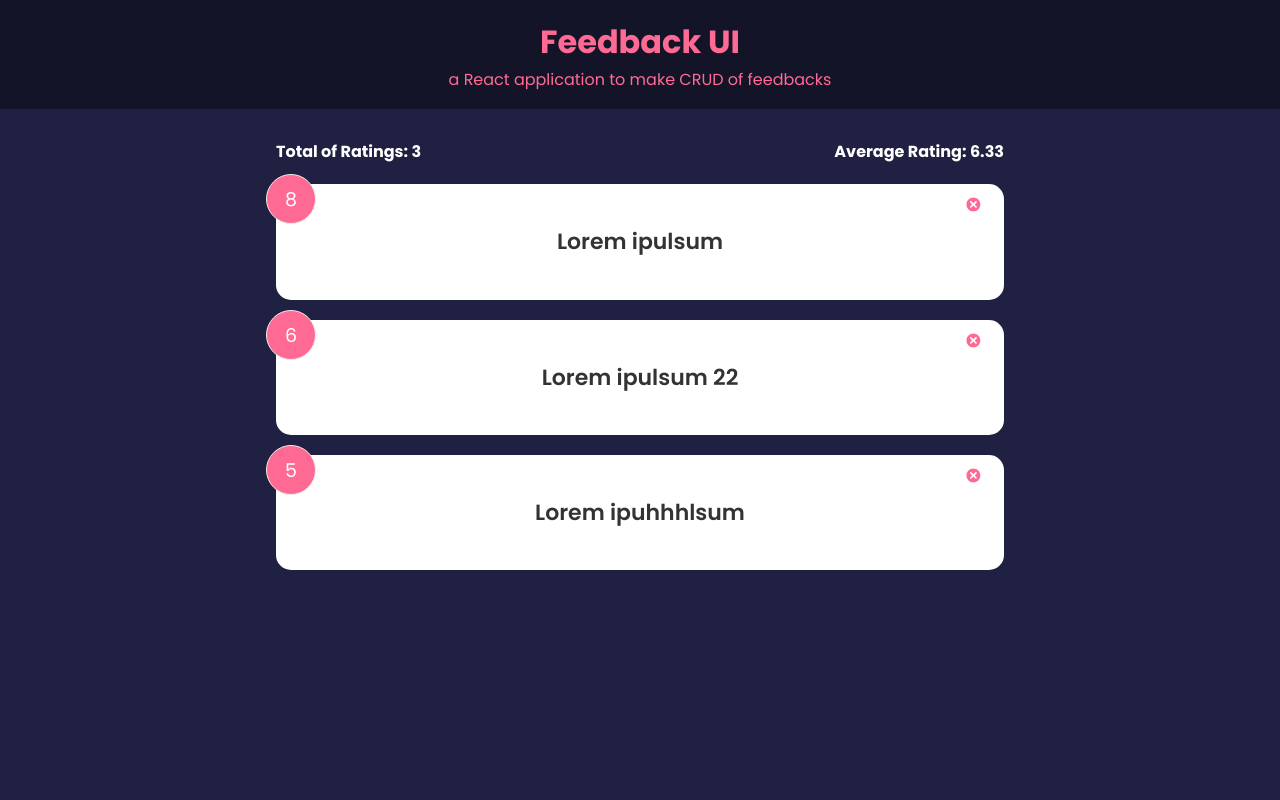
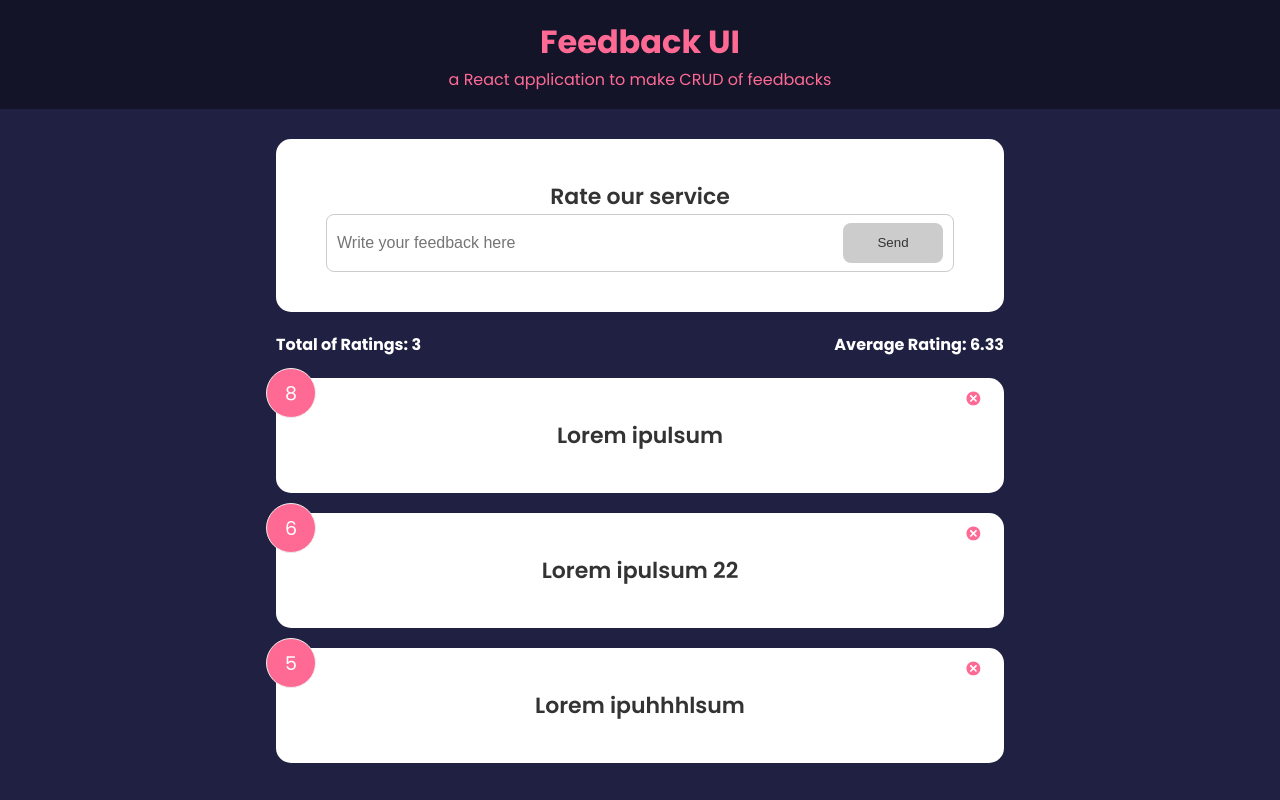
Before and after one commit to mohamedilyeshel/FeedbackApp, a React (Create React App) app: page / in a window 1280 px wide. Built offline with nearby package versions, Linux system fonts and the light colour scheme.

Commit message:
Made the real time validation of the input and tested the addFeedback

```diff
--- a/src/App.js
+++ b/src/App.js
@@ -1,4 +1,5 @@
 import { useState } from "react";
+import FeedbackForm from "./components/FeedbackForm";
 import FeedbackItemList from "./components/FeedbackItemList";
 import FeedbackStats from "./components/FeedbackStats";
 import Header from "./components/Header";
@@ -20,6 +21,20 @@ function App() {
     );
   };
 
+  const addFeedback = (text) => {
+    let feedbacks = feedBackItems.map((item) => {
+      return item;
+    });
+
+    feedbacks.unshift({
+      itemId: 1,
+      itemRating: 8,
+      itemText: text,
+    });
+
+    setFeedbackItems(feedbacks);
+  };
+
   return (
     <>
       <Header
@@ -27,6 +42,7 @@ function App() {
         desc="a React application to make CRUD of feedbacks"
       />
       <div className="container">
+        <FeedbackForm addFeedback={addFeedback} />
         <FeedbackStats feedbacks={feedBackItems} />
         <FeedbackItemList
           feedbacks={feedBackItems}
--- /dev/null
+++ b/src/components/FeedbackForm.jsx
@@ -0,0 +1,51 @@
+import { useState } from "react";
+import AlertMessage from "./SharedComponents/AlertMessage";
+import Button from "./SharedComponents/Button";
+import Card from "./SharedComponents/Card";
+
+function FeedbackForm({ addFeedback }) {
+  const [feedbackText, setFeedbackText] = useState("");
+  const [disabled, setDisabled] = useState(true);
+  const [message, setMessage] = useState("");
+
+  const verifyInput = (e) => {
+    if (!e.target.value) {
+      setMessage("");
+      setDisabled(true);
+    } else if (e.target.value && e.target.value.trim().length < 10) {
+      setMessage("Write at least 10 characters");
+      setDisabled(true);
+    } else {
+      setMessage("");
+      setDisabled(false);
+    }
+
+    setFeedbackText(e.target.value);
+  };
+
+  return (
+    <Card>
+      <form
+        onSubmit={(e) => {
+          e.preventDefault();
+          //addFeedback(feedbackText);
+        }}
+      >
+        <h2>Rate our service</h2>
+        <div className="input-group">
+          <input
+            type="text"
+            placeholder="Write your feedback here"
+            onChange={verifyInput}
+          />
+          <Button type="submit" version="secondary" isDisabled={disabled}>
+            Send
+          </Button>
+        </div>
+        {message && <AlertMessage type="error">{message}</AlertMessage>}
+      </form>
+    </Card>
+  );
+}
+
+export default FeedbackForm;
--- a/src/components/FeedbackStats.jsx
+++ b/src/components/FeedbackStats.jsx
@@ -17,7 +17,7 @@ function FeedbackStats({ feedbacks }) {
 
   return (
     <div className="feedback-stats">
-      <h4>Total of Ratings: {feedbacks.length}</h4>
+      <h4>Total of Ratings: {!feedbacks ? 0 : feedbacks.length}</h4>
       <h4>Average Rating: {averageRatings().toFixed(2)}</h4>
     </div>
   );
--- /dev/null
+++ b/src/components/SharedComponents/AlertMessage.jsx
@@ -0,0 +1,17 @@
+import React from "react";
+import PropsTypes from "prop-types";
+
+function AlertMessage({ children, type }) {
+  return <p className={`message ${type}`}>{children}</p>;
+}
+
+AlertMessage.defaultProps = {
+  type: "success",
+};
+
+AlertMessage.propsTypes = {
+  children: PropsTypes.node.isRequired,
+  type: PropsTypes.string.isRequired,
+};
+
+export default AlertMessage;
--- /dev/null
+++ b/src/components/SharedComponents/Button.jsx
@@ -0,0 +1,15 @@
+function Button({ children, type, version, isDisabled }) {
+  return (
+    <button type={type} className={`btn btn-${version}`} disabled={isDisabled}>
+      {children}
+    </button>
+  );
+}
+
+Button.defaultProps = {
+  type: "button",
+  version: "primary",
+  isDisabled: false,
+};
+
+export default Button;
--- a/src/css/index.css
+++ b/src/css/index.css
@@ -184,6 +184,14 @@ input:focus {
   color: rebeccapurple;
 }
 
+.error {
+  color: red;
+}
+
+.success {
+  color: green;
+}
+
 /* FIX: Remove position: absolute to keep about icon at the bottom of the
  * document */
 .about-link {
```
